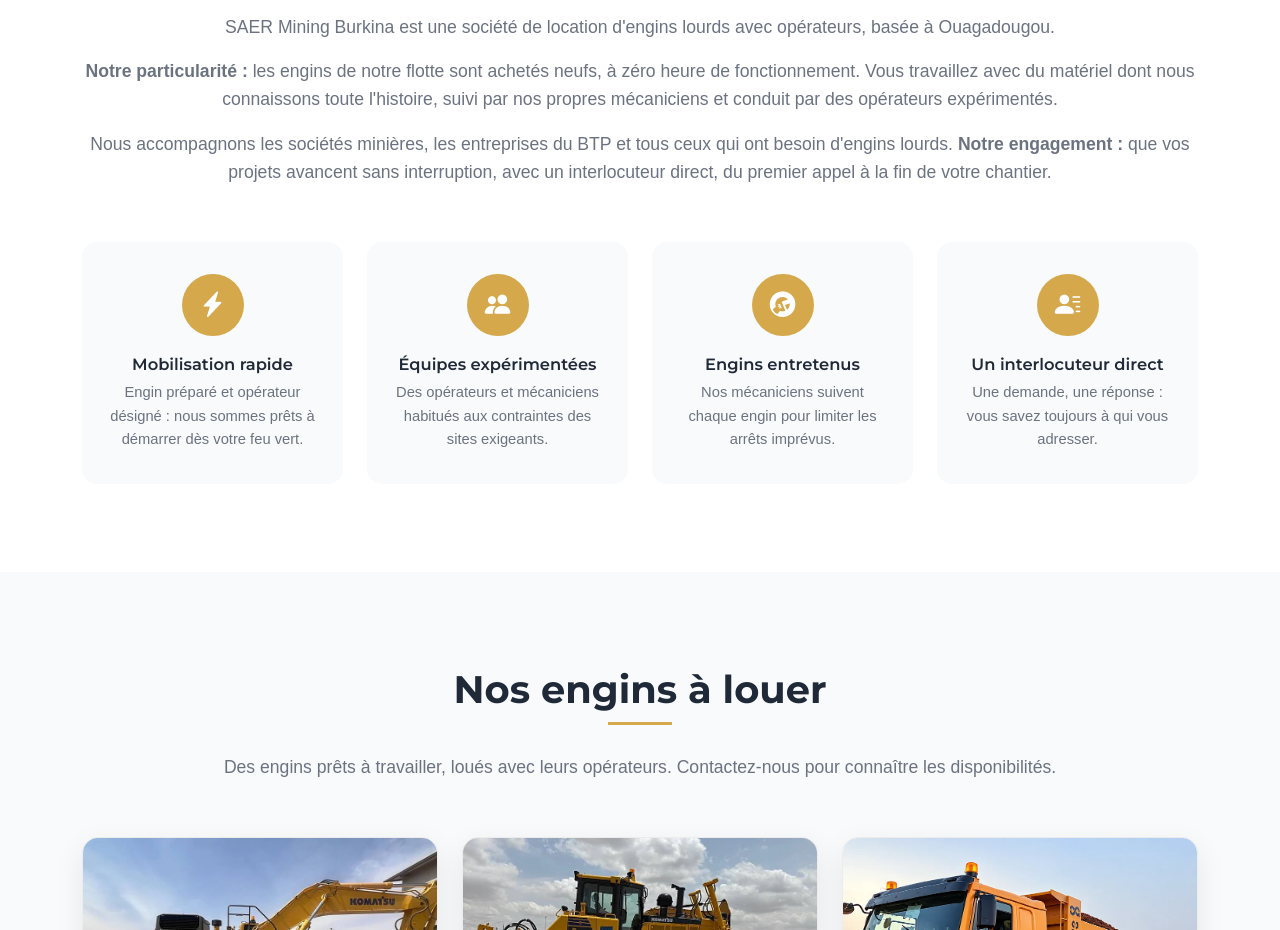
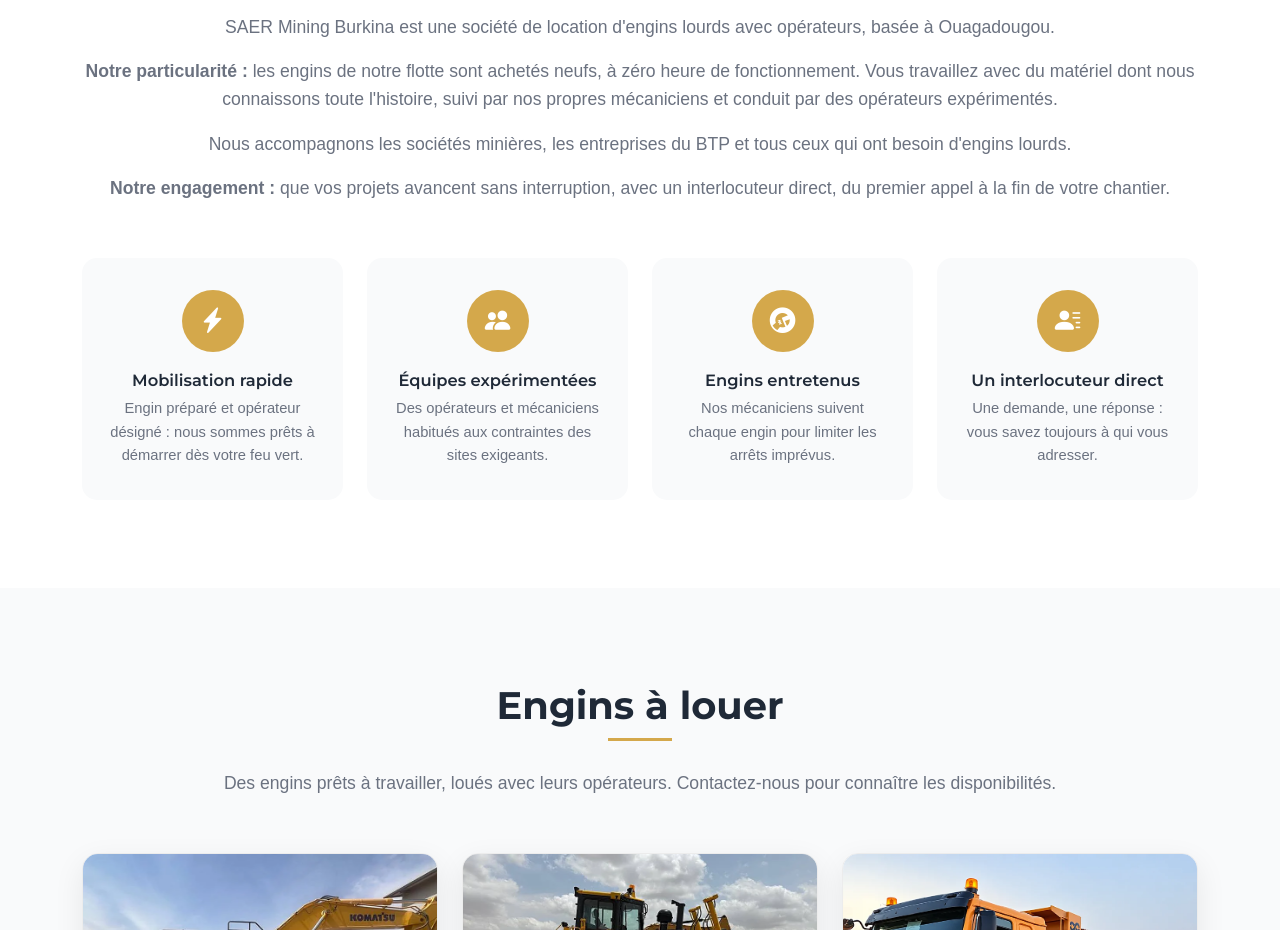
Before and after one commit to Hastec05/saermining, a plain HTML site: page index.html in a window 1280 px wide. Shown: the part 1040-1970 px from the top of the page. Drawn offline with nearby package versions, Linux system fonts and the light colour scheme.

Commit message:
Update index.html

```diff
--- a/index.html
+++ b/index.html
@@ -130,7 +130,8 @@
             <span class="surtitle">Qui sommes-nous</span>
             <p>SAER Mining Burkina est une société de location d'engins lourds avec opérateurs, basée à Ouagadougou.</p>
             <p><strong>Notre particularité :</strong> les engins de notre flotte sont achetés neufs, à zéro heure de fonctionnement. Vous travaillez avec du matériel dont nous connaissons toute l'histoire, suivi par nos propres mécaniciens et conduit par des opérateurs expérimentés.</p>
-            <p>Nous accompagnons les sociétés minières, les entreprises du BTP et tous ceux qui ont besoin d'engins lourds. <strong>Notre engagement :</strong> que vos projets avancent sans interruption, avec un interlocuteur direct, du premier appel à la fin de votre chantier.</p>
+            <p>Nous accompagnons les sociétés minières, les entreprises du BTP et tous ceux qui ont besoin d'engins lourds.</p>
+            <p><strong>Notre engagement :</strong> que vos projets avancent sans interruption, avec un interlocuteur direct, du premier appel à la fin de votre chantier.</p>
         </div>
 
         <div class="row g-4">
@@ -170,7 +171,7 @@
 <section id="engins" class="services-section">
     <div class="container">
         <div class="section-title fade-in">
-            <h2>Nos engins à louer</h2>
+            <h2>Engins à louer</h2>
             <p>Des engins prêts à travailler, loués avec leurs opérateurs. Contactez-nous pour connaître les disponibilités.</p>
         </div>
         <div class="row g-4">
```
